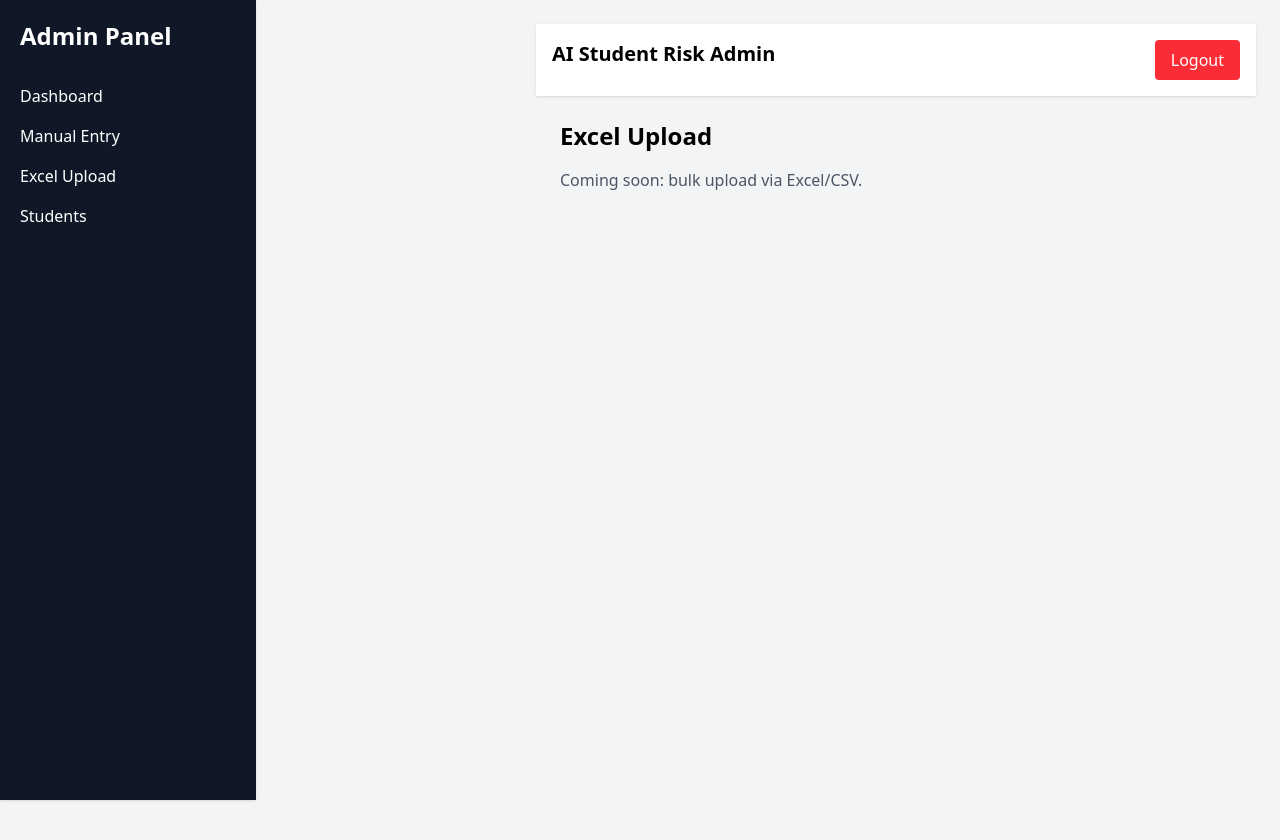
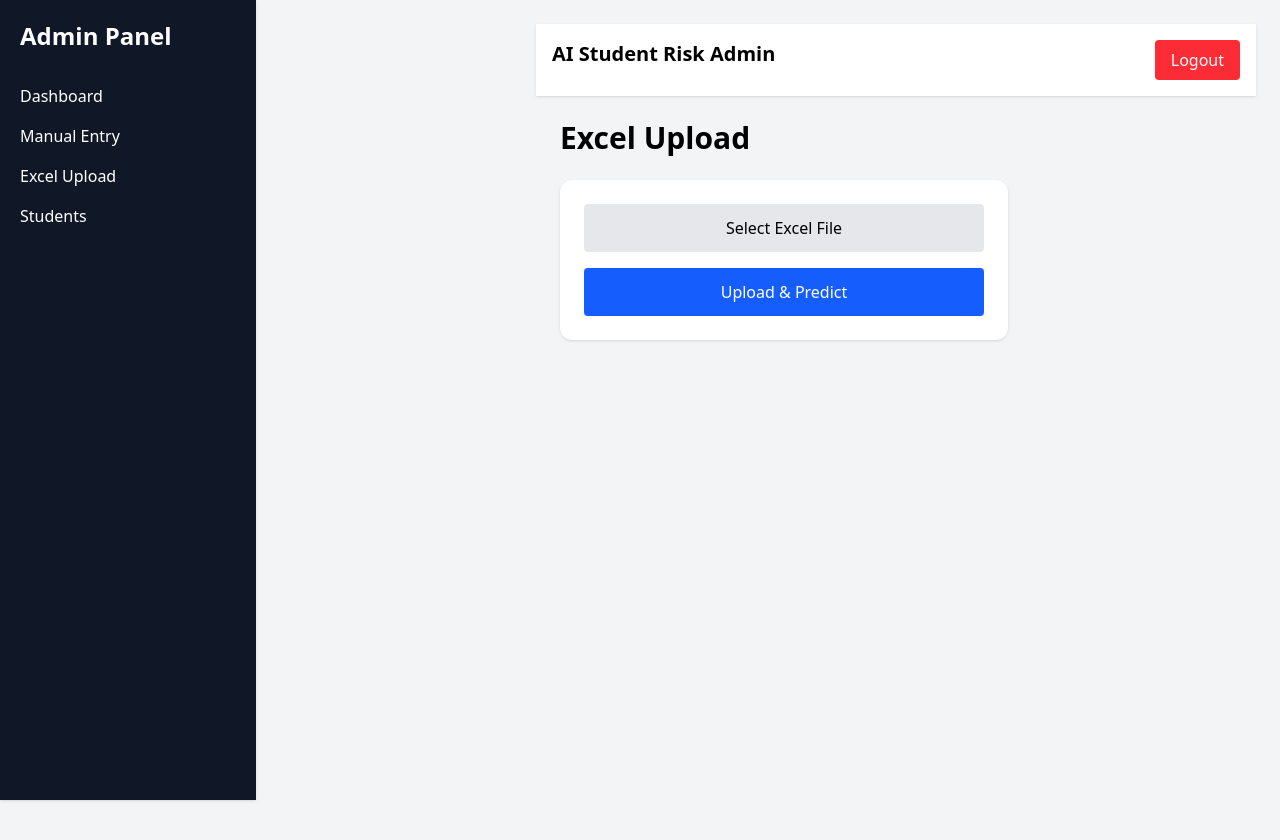
Before and after one commit to devang9890/AI-Driven-Student-Analytics, a React app in the folder frontend/: page /admin/excel-upload in a window 1280 px wide. Shown: the top 840 px of the page. Built offline with nearby package versions, Linux system fonts and the light colour scheme; sample sign-in values are in the browser's storage; the HTML template or start-up script is replaced by a standard one.

Commit message:
excel work done

```diff
--- a/frontend/src/admin/pages/ExcelUpload.jsx
+++ b/frontend/src/admin/pages/ExcelUpload.jsx
@@ -1,10 +1,99 @@
+import { useState, useRef } from "react";
+import axios from "axios";
 import AdminLayout from "../layout/AdminLayout";
 
 const ExcelUpload = () => {
+  const [file, setFile] = useState(null);
+  const [uploading, setUploading] = useState(false);
+  const fileInputRef = useRef();
+
+  // open file explorer manually
+  const openFilePicker = () => {
+    fileInputRef.current.click();
+  };
+
+  // store selected file
+  const handleFileChange = (e) => {
+    const selectedFile = e.target.files[0];
+    setFile(selectedFile);
+  };
+
+  // upload excel
+  const handleUpload = async () => {
+    if (!file) {
+      alert("Please select an Excel file first.");
+      return;
+    }
+
+    const formData = new FormData();
+    formData.append("file", file);
+
+    try {
+      setUploading(true);
+
+      await axios.post(
+        "http://localhost:8000/admin/upload-excel",
+        formData,
+        {
+          headers: {
+            "Content-Type": "multipart/form-data",
+          },
+        }
+      );
+
+      alert("Upload successful!");
+      setFile(null);
+    } catch (err) {
+      console.error(err);
+      alert(
+        err?.response?.data?.detail ||
+        err?.response?.data?.error ||
+        "Upload failed. Check file format and columns."
+      );
+    } finally {
+      setUploading(false);
+    }
+  };
+
   return (
     <AdminLayout>
-      <h2 className="text-2xl font-bold mb-4">Excel Upload</h2>
-      <p className="text-gray-600">Coming soon: bulk upload via Excel/CSV.</p>
+      <h2 className="text-3xl font-bold mb-6">Excel Upload</h2>
+
+      <div className="bg-white p-6 rounded-xl shadow max-w-md">
+
+        {/* Hidden real file input */}
+        <input
+          type="file"
+          accept=".xlsx,.xls,.csv"
+          ref={fileInputRef}
+          onChange={handleFileChange}
+          style={{ display: "none" }}
+        />
+
+        {/* Visible button to open explorer */}
+        <button
+          onClick={openFilePicker}
+          className="bg-gray-200 px-6 py-3 rounded w-full mb-4"
+        >
+          Select Excel File
+        </button>
+
+        {/* show selected file */}
+        {file && (
+          <p className="text-green-600 mb-4">
+            Selected file: <strong>{file.name}</strong>
+          </p>
+        )}
+
+        {/* upload */}
+        <button
+          onClick={handleUpload}
+          disabled={uploading}
+          className="bg-blue-600 text-white px-6 py-3 rounded w-full"
+        >
+          {uploading ? "Uploading..." : "Upload & Predict"}
+        </button>
+      </div>
     </AdminLayout>
   );
 };
```
Also changed, not shown: 2 other files (tests, documents, lock files or other folders).
